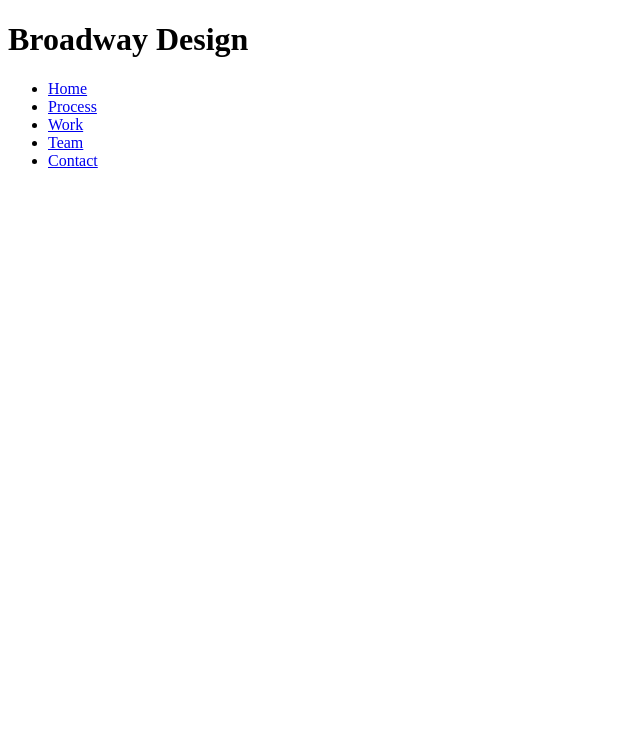
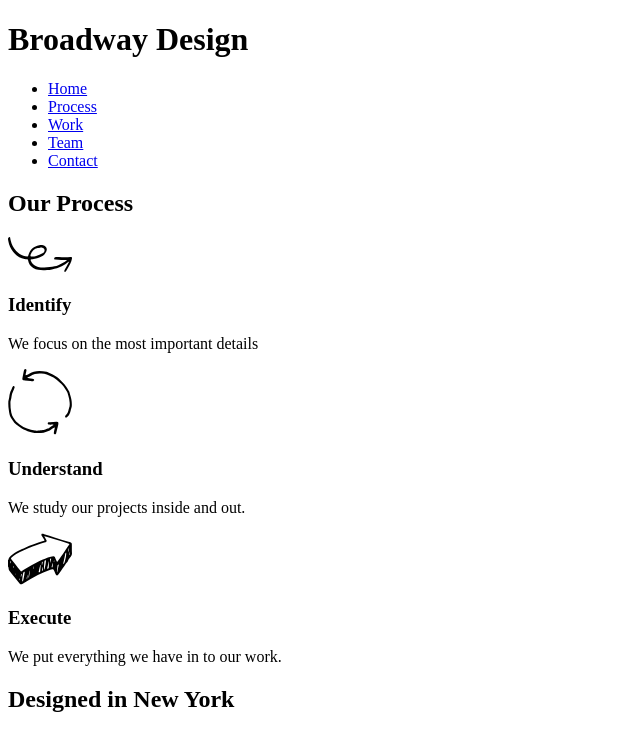
Before and after one commit to dakar303/Broadway, a plain HTML site: page index.html in a window 1280 px wide. Shown: the whole page, without its empty margins (0-640 px from the left). Drawn offline with Linux system fonts and the light colour scheme.

Commit message:
added the Our Process section of html

```diff
--- a/index.html
+++ b/index.html
@@ -16,6 +16,18 @@
         <li><a href="#contact">Contact</a></li>
       </ul>
     </div>
-
+    <div id="process">
+      <h2>Our Process</h2>
+      <p><img src="./resources/identify.svg" alt="identify icon"></p>
+      <h3>Identify</h3>
+      <p>We focus on the most important details</p>
+      <p><img src="./resources/understand.svg" alt="understand icon"></p>
+      <h3>Understand</h3>
+      <p>We study our projects inside and out.</p>
+      <p><img src="./resources/execute.svg" alt="execute icon"></p>
+      <h3>Execute</h3>
+      <p>We put everything we have in to our work.</p>
+    </div>
+    <h2>Designed in New York</h2>
   </body>
 </html>
```
